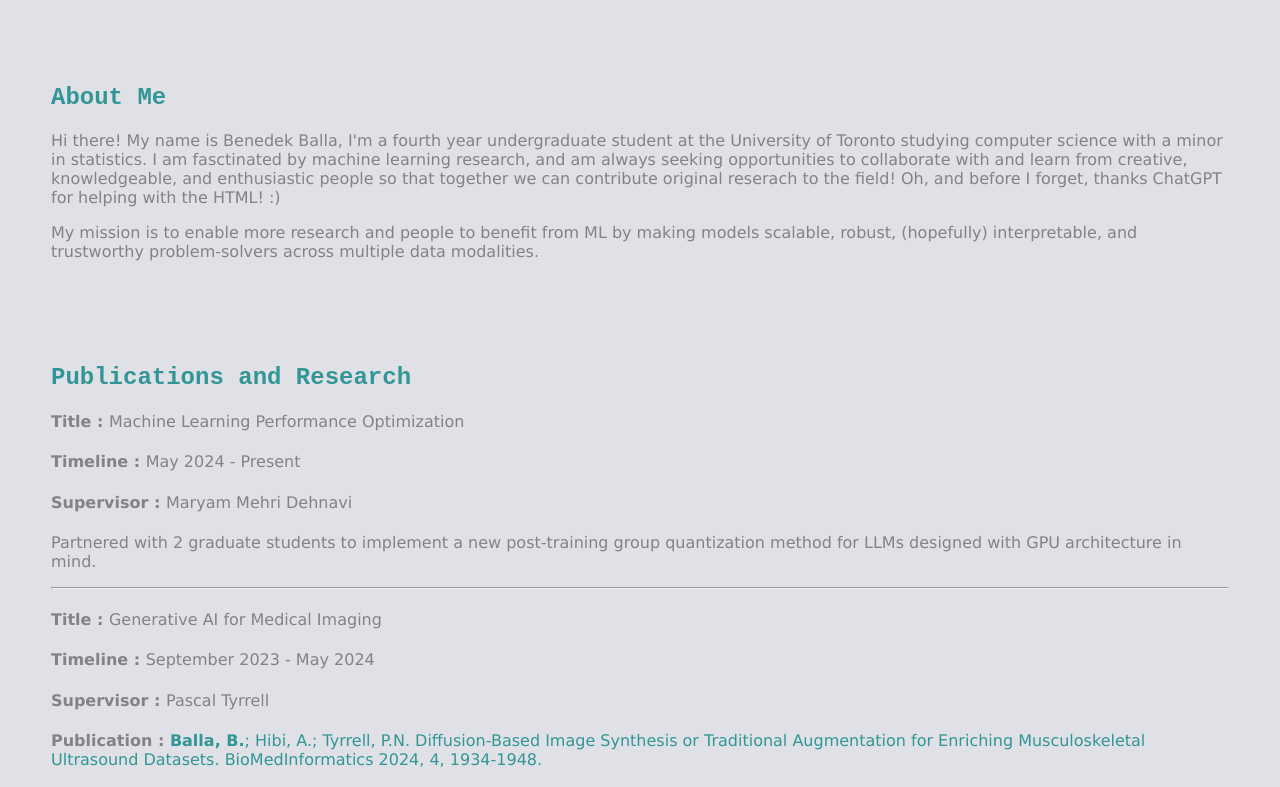
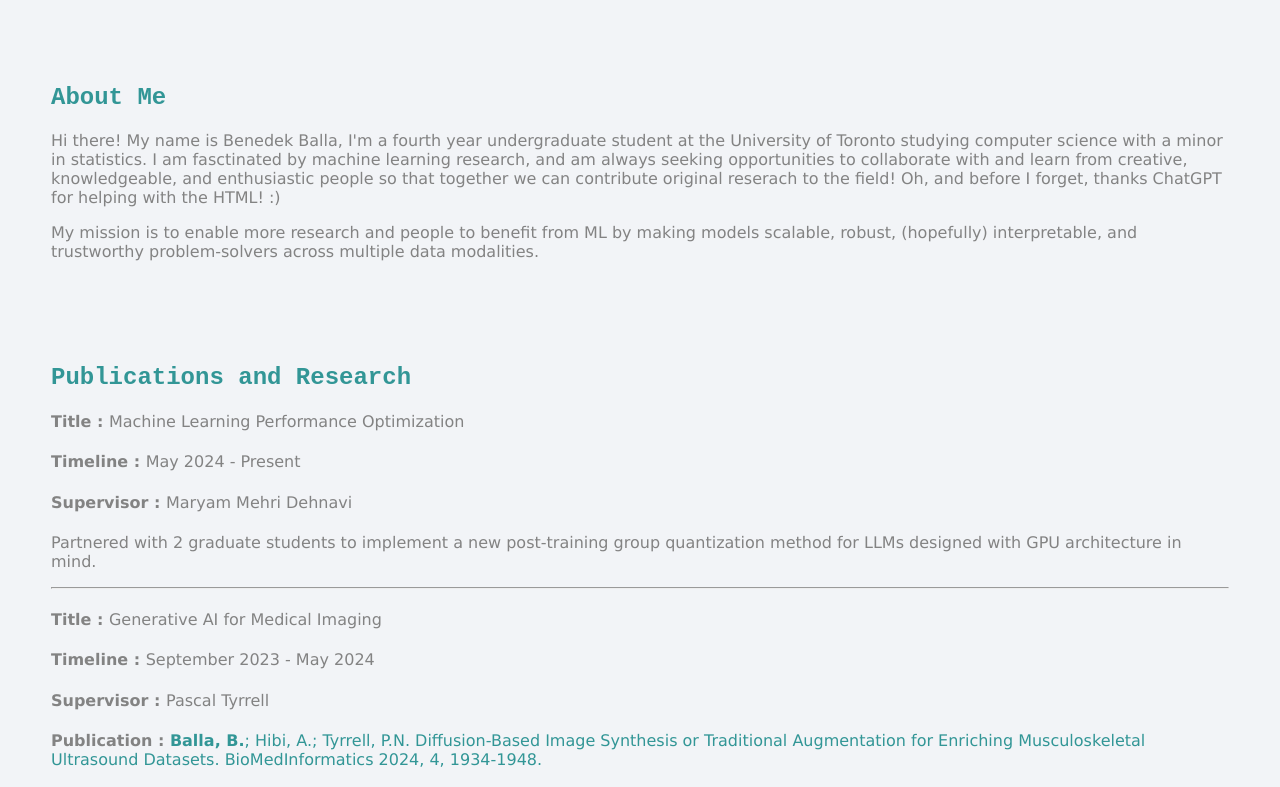
Before and after one commit to BenedekBalla/BenedekBalla.github.io, a plain HTML site: page index.html in a window 1280 px wide. Shown: the part 201-988 px from the top of the page. Drawn offline with Linux system fonts and the light colour scheme.

Commit message:
Update style.css

```diff
--- a/style.css
+++ b/style.css
@@ -3,7 +3,7 @@ body {
   margin: 0;
   padding: 0;
   font-family: 'Courier New', monospace; /* Choose your preferred font family */
-  background-color: #dfe1e6;
+  background-color: #f2f4f7; /*#f2f4f7 #dfe1e6*/
   color: #838383; /* Light pastel for text */
 
   /* Media Query for Mobile Screens */
```
